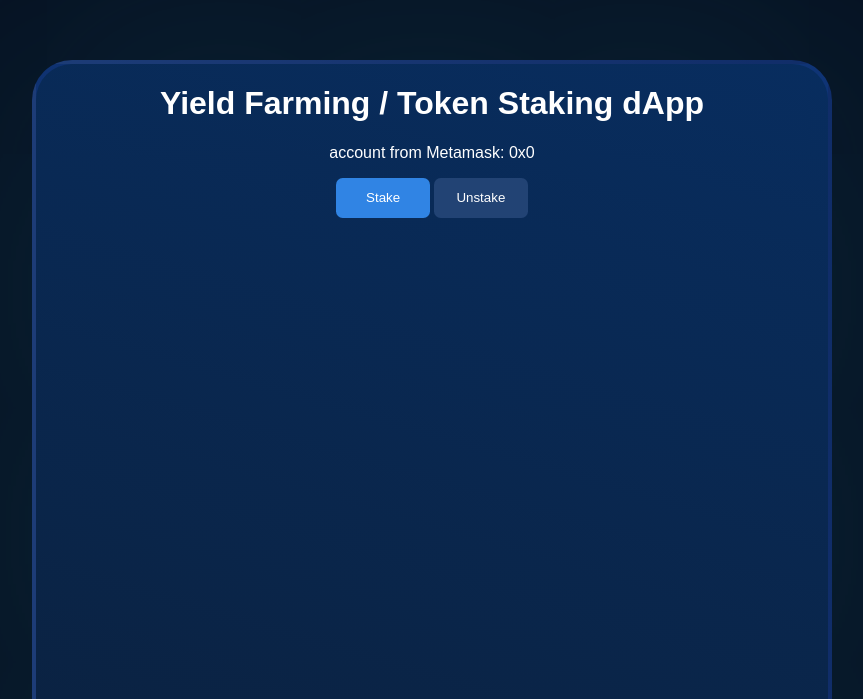
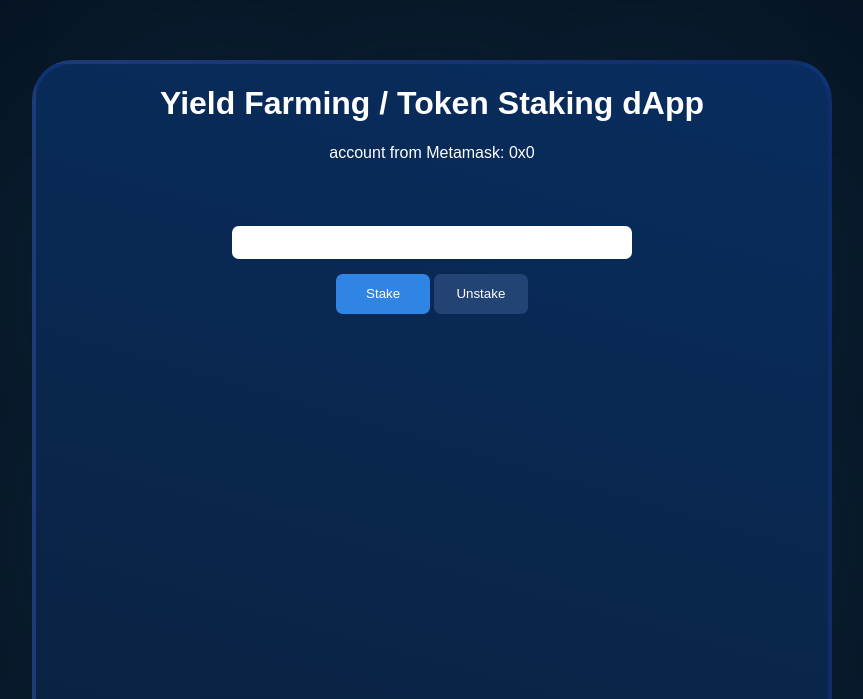
Before and after one commit to Niceboy0829/Staking-DApp, a React (Create React App) app: page / in a window 1280 px wide. Shown: the part 101-800 px from the top of the page, without its empty margins (208-1071 px from the left). Built offline with nearby package versions, Linux system fonts and the light colour scheme.

Commit message:
added redistribution script

```diff
--- a/src/App.js
+++ b/src/App.js
@@ -11,7 +11,7 @@ const App = () => {
 
   const unStakeHandler = () => {
     console.log('unstake');
-    setAccount('0x0')
+    setAccount('0x0');
   };
 
   return (
@@ -19,6 +19,9 @@ const App = () => {
       <div className={classes.Child}>
         <h1>Yield Farming / Token Staking dApp</h1>
         <p>account from Metamask: {account}</p>
+        <div className={classes.inputDiv}>
+          <input className={classes.input} type="text"></input>
+        </div>
         <Button buttonState={'stake'} stake={stakeHandler}>
           Stake
         </Button>
--- a/src/App.module.css
+++ b/src/App.module.css
@@ -27,3 +27,26 @@
   -webkit-box-shadow: 0px 0px 50px 50px rgba(0, 0, 0, 0.44);
   box-shadow: 0px 0px 800px 20px rgba(19, 75, 99, 0.44);
 }
+
+
+
+/* ......... */
+.inputDiv {
+  padding: 3em;
+  height: 5em;
+
+align-items: center;
+}
+
+.input {
+height: 2.5em;
+  width: 30em;
+  border-radius: 0.5em;
+  border: none;
+  text-align: center;
+
+}
+input:focus {
+  outline: none;
+  border: 0.2em solid rgba(23, 60, 139, 0.301);
+}
--- a/src/abis/Migrations.json
+++ b/src/abis/Migrations.json
@@ -1381,12 +1381,12 @@
     "5777": {
       "events": {},
       "links": {},
-      "address": "0x8B98e602B1037c25a67F87040509c4b3EE6FeE75",
-      "transactionHash": "0x4cfb7796bfe20511a23a6564c9d968d0dfeddfb5604009ee92581a0389a7bfa9"
+      "address": "0xDE6D1Bb65459f648E6aCebAf59C3f81340D644B7",
+      "transactionHash": "0xabbd3354f19e74026589e3a8ee1f70c81cb0d2e3ee61ba5f0c43f073600164d9"
     }
   },
   "schemaVersion": "3.2.3",
-  "updatedAt": "2021-05-20T11:42:25.407Z",
+  "updatedAt": "2021-05-21T09:50:19.311Z",
   "networkType": "ethereum",
   "devdoc": {
     "methods": {}
```
Also changed, not shown: scripts/redistribute.js (added, +16 -0 lines), src/abis/TestToken.json, src/abis/TokenStaking.json.
